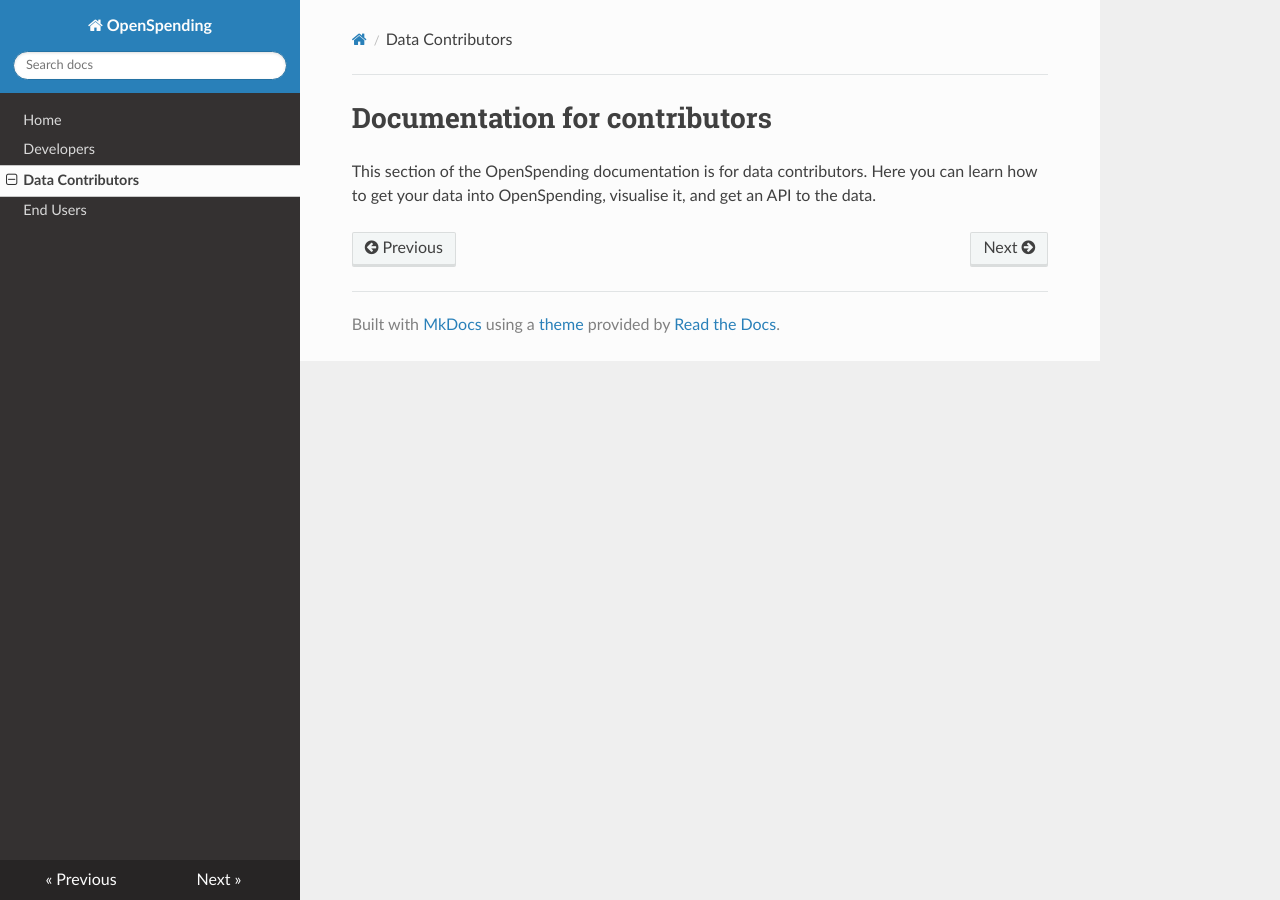
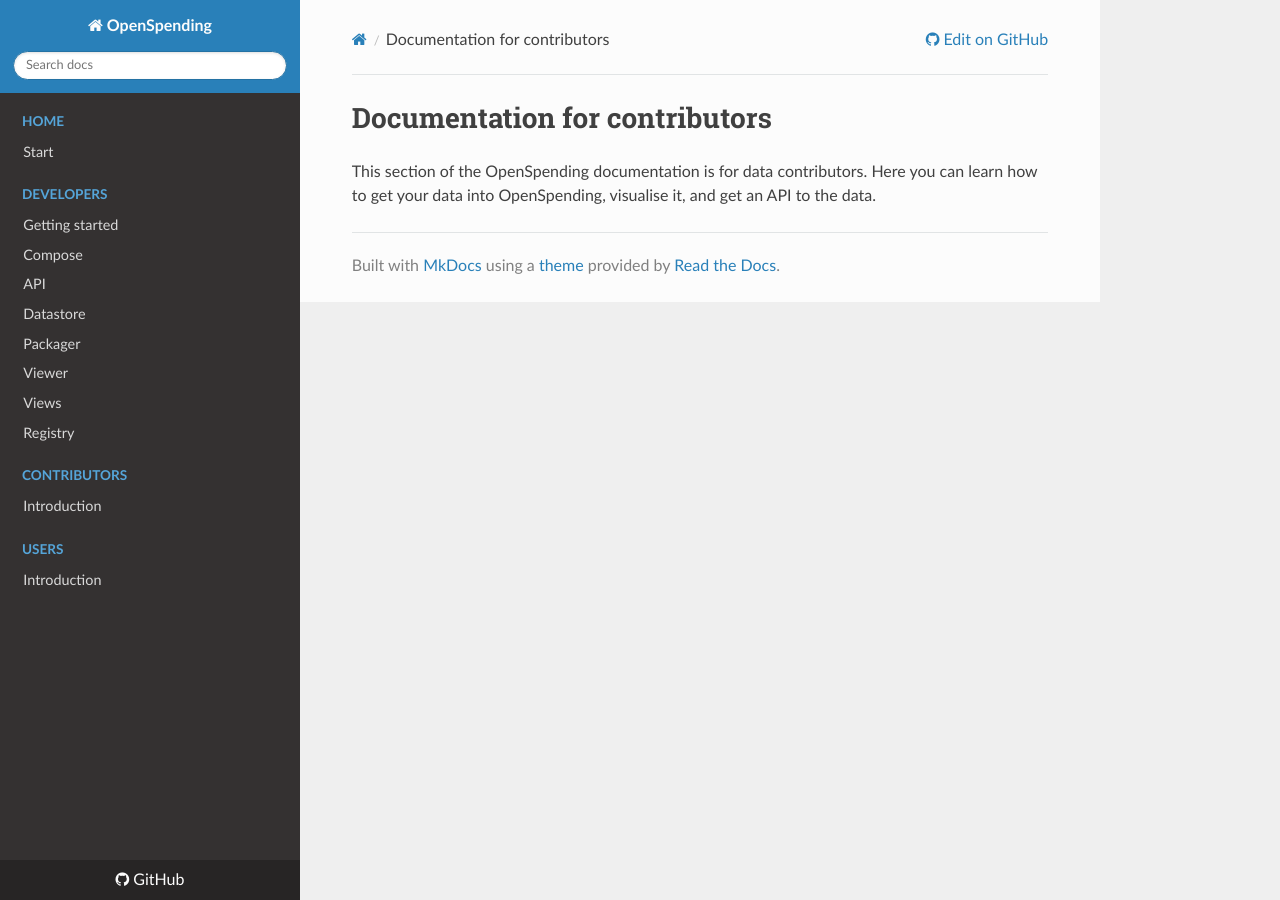
Before and after one commit to openspending/docs, an MkDocs documentation site: the page built from docs/contributors.md, in a window 1280 px wide. Built offline with MkDocs 1.6.1, drawn with Linux system fonts in a browser that asks for light colours; nearby versions of some CDN libraries; old or Windows-style settings are respelled for this version of MkDocs.

Commit message:
General meta stuff.

```diff
--- a/mkdocs.yml
+++ b/mkdocs.yml
@@ -1,7 +1,21 @@
 site_name: OpenSpending
+site_description: OpenSpending is a database for fiscal data.
+site_url: http://docs.openspending.org
+repo_url: https://github.com/openspending/openspending
 pages:
-- Home: index.md
-- Developers: developers.md
-- Data Contributors: contributors.md
-- End Users: users.md
+- Home:
+  - Start: index.md
+- Developers:
+  - 'Getting started': developers/index.md
+  - Compose: developers/compose.md
+  - API: developers/api.md
+  - Datastore: developers/datastore.md
+  - Packager: developers/packager.md
+  - Viewer: developers/viewer.md
+  - Views: developers/views.md
+  - Registry: developers/registry.md
+- Contributors:
+  - Introduction: contributors/index.md
+- Users:
+  - Introduction: users/index.md
 theme: readthedocs
```
Also changed, not shown: 1 other file.
